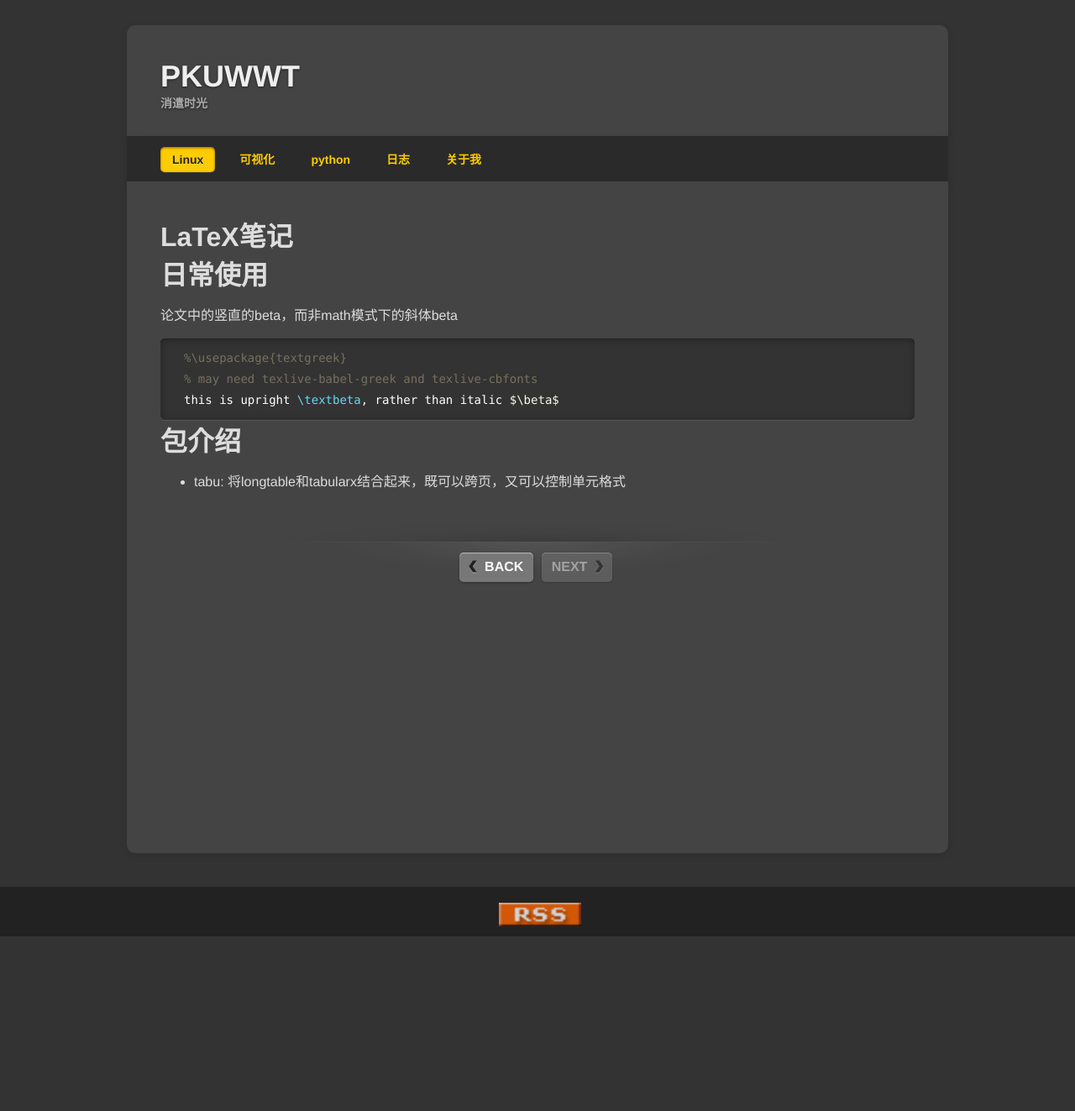
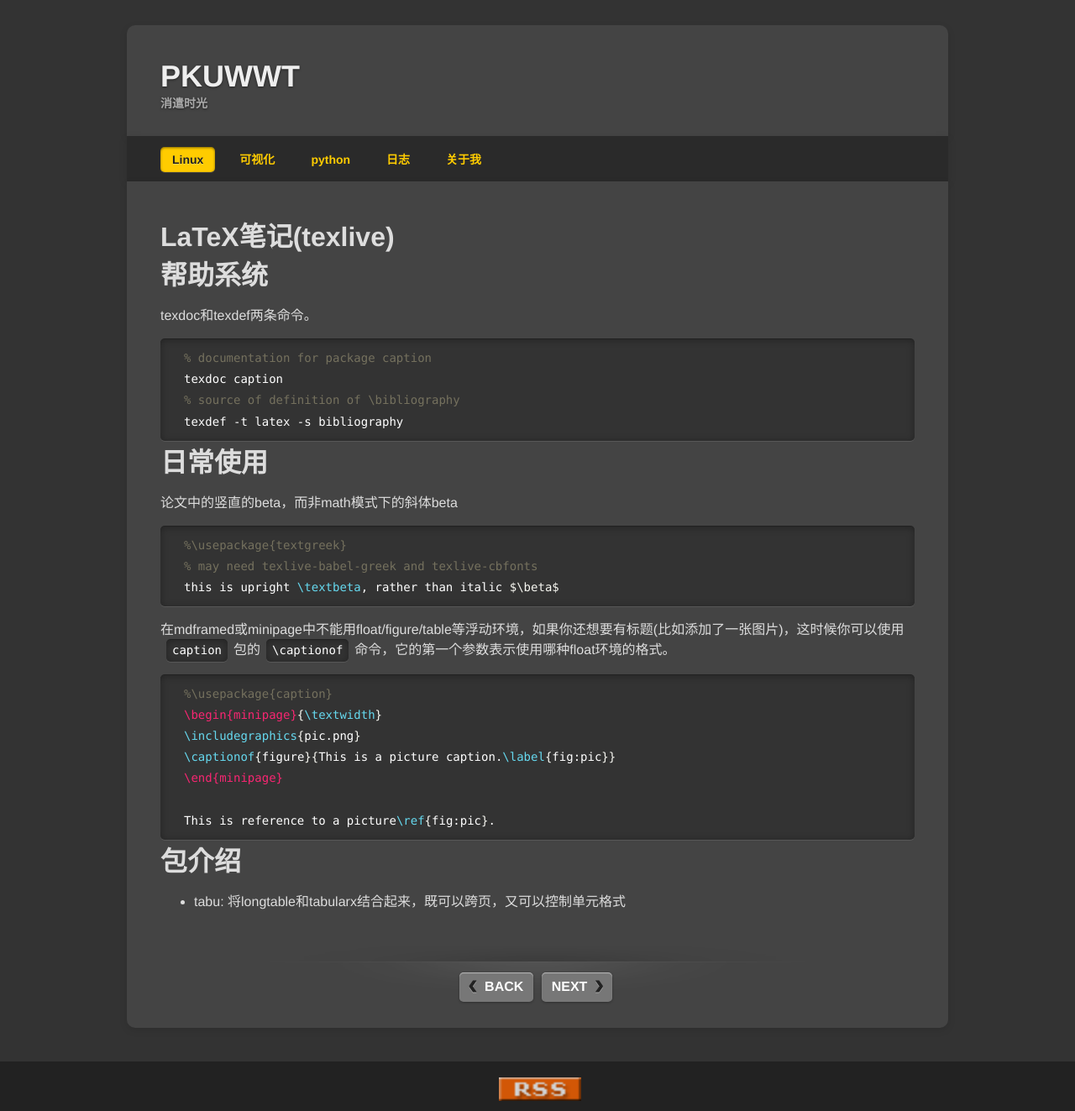
Before and after one commit to pkuwwt/pkuwwt.github.io, a Jekyll site: the page built from linux/_posts/2014-03-06-latex-notes.md, in a window 1280 px wide. Shown: the whole page at 84% size. Built offline with Jekyll 4.4.1, drawn with Linux system fonts in a browser that asks for light colours; comment, search, counter and statistics services are not loaded; before the commit the page ends 1115 px from its top, so only the background shows below that.

Commit message:
usual life linux tools 	modified:   linux/_posts/2014-03-06-latex-notes.md 	new file:   linux/_posts/2014-03-08-usual-life-linux-tools.md 	modified:   visualization/_posts/2013-12-29-Meaning-of-the-Hessian-of-a-function-in-a-critical-point.md

```diff
--- a/linux/_posts/2014-03-06-latex-notes.md
+++ b/linux/_posts/2014-03-06-latex-notes.md
@@ -1,8 +1,17 @@
 ---
 layout: blog
 comments: true
-title: LaTeX笔记
+title: LaTeX笔记(texlive)
 ---
+
+# 帮助系统
+texdoc和texdef两条命令。
+{% highlight latex %}
+% documentation for package caption
+texdoc caption
+% source of definition of \bibliography
+texdef -t latex -s bibliography
+{% endhighlight %}
 
 # 日常使用
 论文中的竖直的beta，而非math模式下的斜体beta
@@ -14,6 +23,18 @@ this is upright \textbeta, rather than italic $\beta$
 {% endhighlight %}
 
 
+在mdframed或minipage中不能用float/figure/table等浮动环境，如果你还想要有标题(比如添加了一张图片)，这时候你可以使用`caption`包的`\captionof`命令，它的第一个参数表示使用哪种float环境的格式。
+{% highlight latex %}
+%\usepackage{caption}
+\begin{minipage}{\textwidth}
+\includegraphics{pic.png}
+\captionof{figure}{This is a picture caption.\label{fig:pic}}
+\end{minipage}
+
+This is reference to a picture\ref{fig:pic}.
+{% endhighlight %}
+
+
 # 包介绍
 
   * tabu: 将longtable和tabularx结合起来，既可以跨页，又可以控制单元格式
```
Also changed, not shown: linux/_posts/2014-03-08-usual-life-linux-tools.md (added, +58 -0 lines), visualization/_posts/2013-12-29-Meaning-of-the-Hessian-of-a-function-in-a-critical-point.md (+3 -3 lines).
